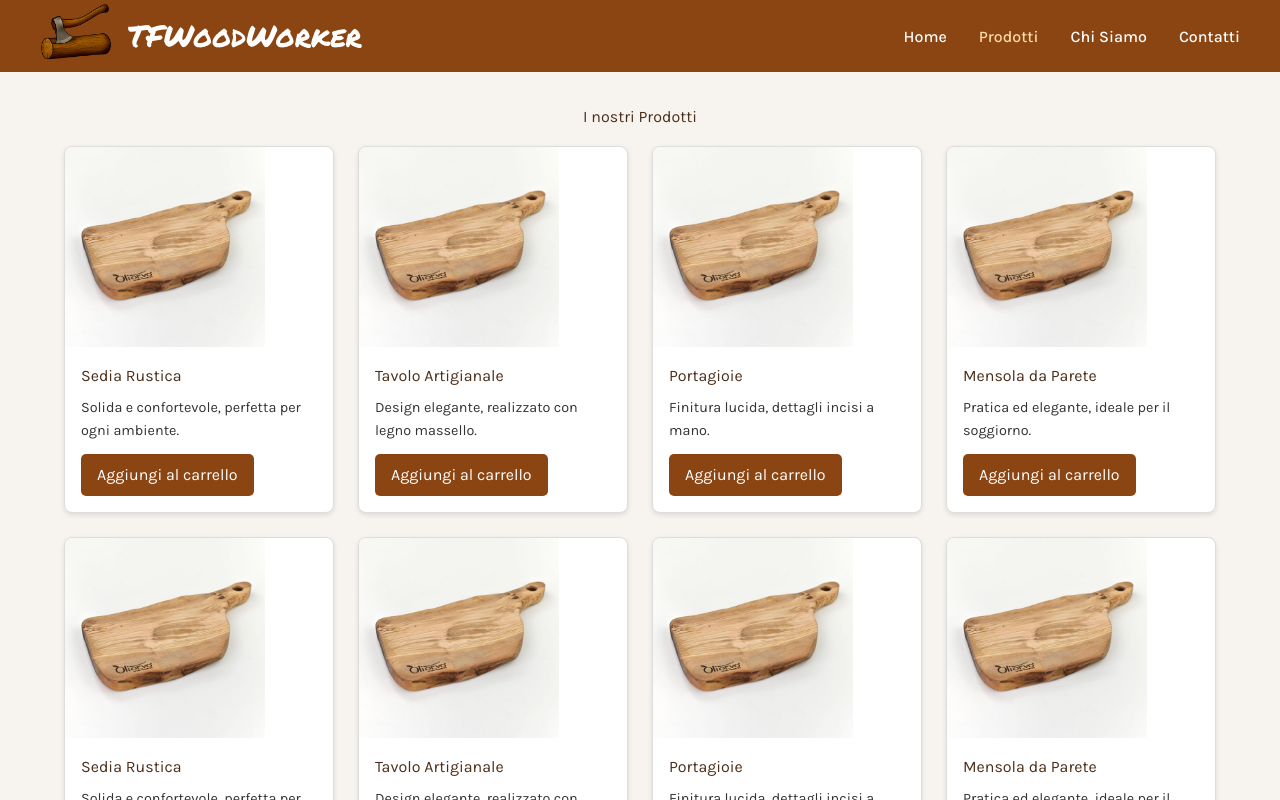
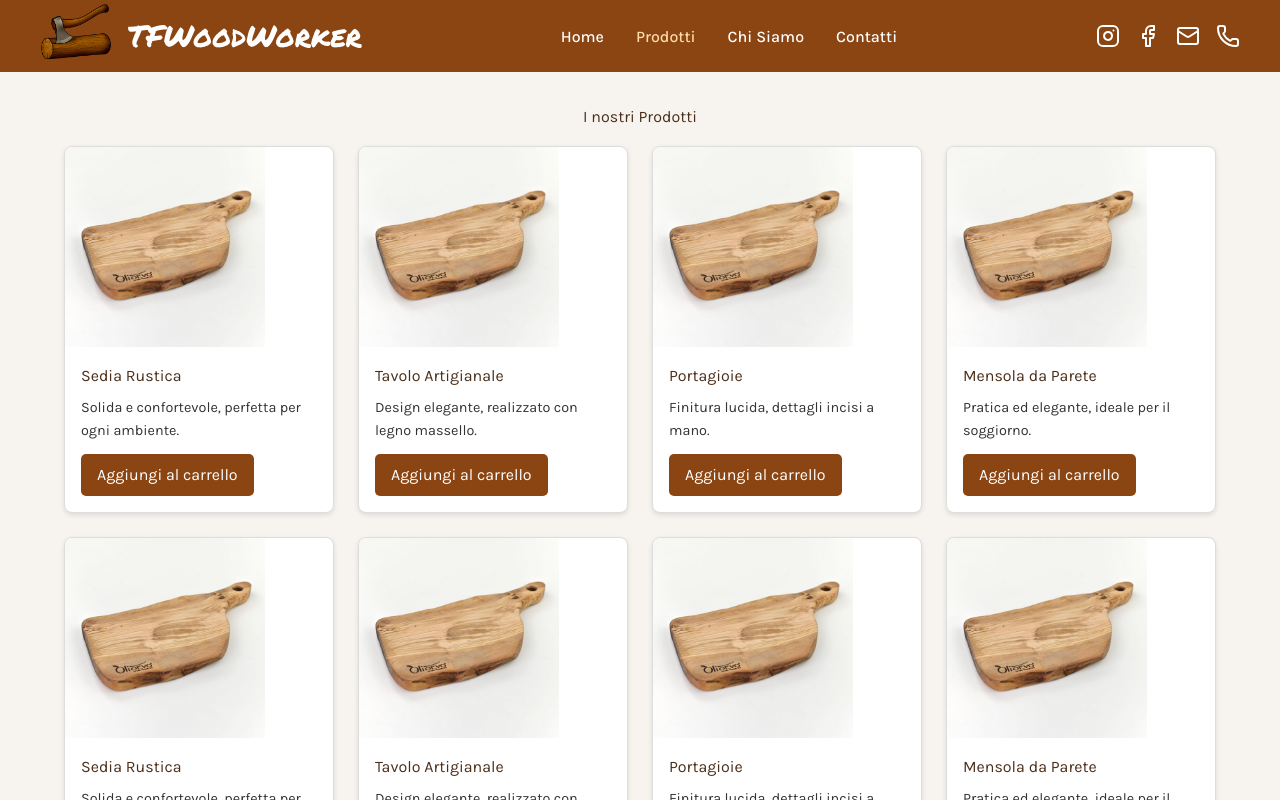
Before and after one commit to mirkogiuliano-art/tfwoodworker, a React (Vite) app: page /tfwoodworker/prodotti in a window 1280 px wide. Shown: the top 800 px of the page. Built offline with nearby package versions, Linux system fonts and the light colour scheme.

Commit message:
added socialicons gestione

```diff
--- a/package.json
+++ b/package.json
@@ -13,6 +13,7 @@
   },
   "dependencies": {
     "@tailwindcss/vite": "^4.1.12",
+    "lucide-react": "^0.542.0",
     "react": "^19.1.1",
     "react-dom": "^19.1.1",
     "react-router-dom": "^7.8.1",
--- a/src/components/Header/Header.css
+++ b/src/components/Header/Header.css
@@ -1,4 +1,4 @@
-header {
+  header {
     background: #8B4513;
     color: #fff;
     padding: 0;
@@ -13,6 +13,14 @@ header {
     margin: 0 auto;
   }
 
+  .social-icons {
+    display: flex;
+    gap: 1rem;
+  }
+
+  .header-flex .social-icons a:hover {
+    color: #ffdca8;
+  }
 
   /* Menu */
   nav ul {
@@ -72,10 +80,16 @@ header {
   /* Logo */
 .logo {
     font-family: 'Permanent Marker', cursive;
+    font-weight: 1.8rem;
   }
 
 /* Responsive */
-@media (max-width: 600px) {
+@media (max-width: 824px) {
+
+  .social-icons {
+    display: none;
+  }
+
   .header-flex {
     max-width: 100%;
     padding: 1rem 2rem;
--- a/src/components/Header/Header.tsx
+++ b/src/components/Header/Header.tsx
@@ -1,5 +1,6 @@
 import React, { useState } from 'react';
 import { NavLink } from 'react-router-dom';
+import SocialIcons from '../SocialIcons/SocialIcons';
 import './Header.css';
 import logo from '../../assets/logo.png';
 
@@ -21,6 +22,7 @@ const Header: React.FC = () => {
             <li><a href="#contatti">Contatti</a></li>
           </ul>
         </nav>
+        <SocialIcons />
         <button className="menu-toggle" onClick={() => setMenuOpen(!menuOpen)}>
           &#9776;
         </button>
--- /dev/null
+++ b/src/components/SocialIcons/SocialIcons.tsx
@@ -0,0 +1,26 @@
+import { Instagram, Facebook, Mail, Phone } from "lucide-react";
+
+export default function SocialIcons() {
+  const socials = [
+    { icon: <Instagram className="w-6 h-6" />, url: "https://instagram.com/tuoprofilo" },
+    { icon: <Facebook className="w-6 h-6" />, url: "https://facebook.com/tuoprofilo" },
+    { icon: <Mail className="w-6 h-6" />, url: "mailto:tuamail@example.com" },
+    { icon: <Phone className="w-6 h-6" />, url: "tel:+391234567890" },
+
+  ];
+
+  return (
+    <div className="social-icons">
+      {socials.map((social, index) => (
+        <a
+          key={index}
+          href={social.url}
+          target="_blank"
+          rel="noopener noreferrer"
+        >
+          {social.icon}
+        </a>
+      ))}
+    </div>
+  );
+}
```
Also changed, not shown: 1 other file (tests, documents, lock files or other folders).
